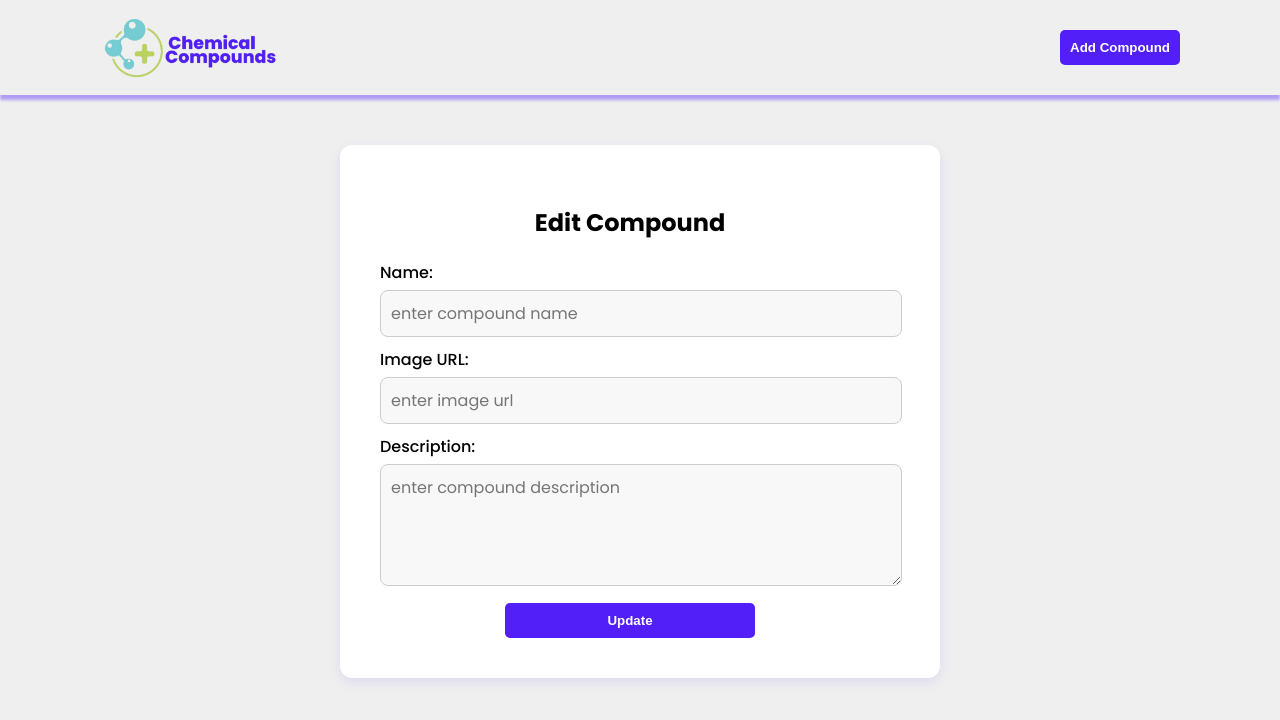
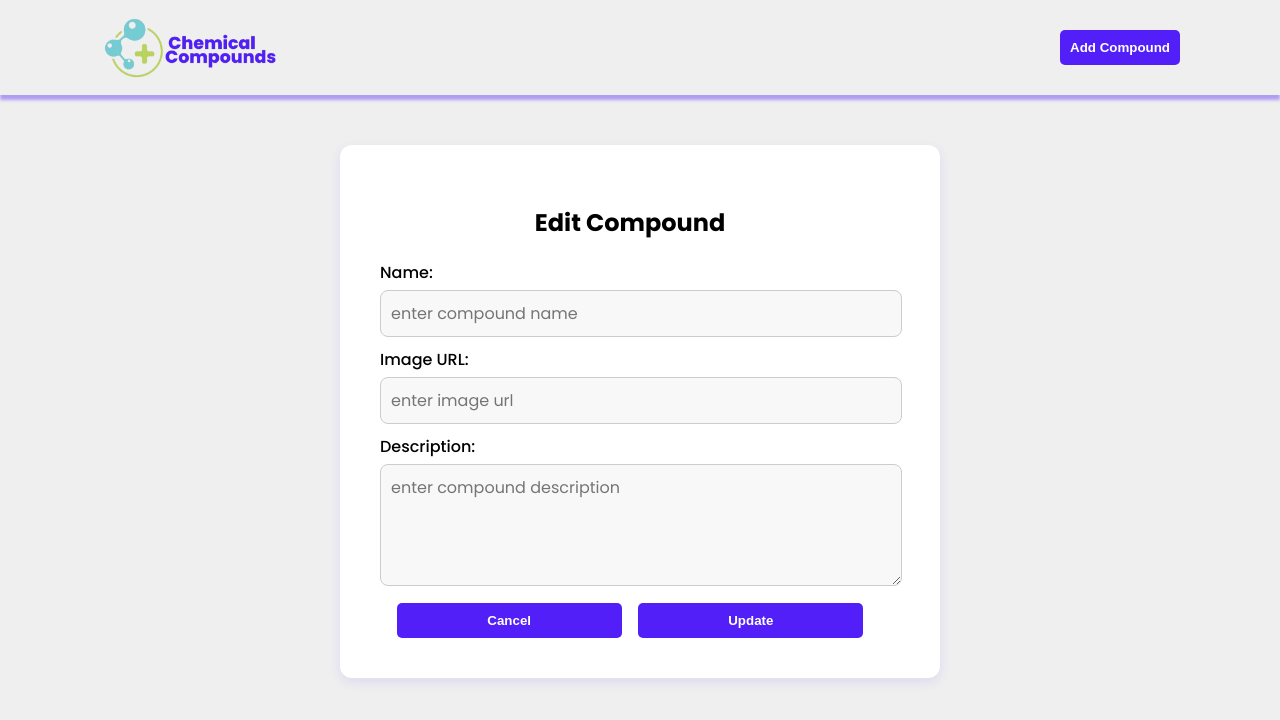
Before and after one commit to ParasToor/chemical-compound-app, an Angular app in the folder apps/frontend/: page /compound/edit/1 in a window 1280 px wide. Shown: the top 720 px of the page. Built offline with nearby package versions, Linux system fonts and the light colour scheme; no server answers.

Commit message:
updated repo to run both fronend and backend from the root repo

```diff
--- a/apps/frontend/package.json
+++ b/apps/frontend/package.json
@@ -2,6 +2,7 @@
   "name": "frontend",
   "version": "0.0.0",
   "scripts": {
+    "dev": "ng serve",
     "ng": "ng",
     "start": "ng serve",
     "build": "ng build",
--- a/apps/frontend/src/app/compound-form/compound-form.component.css
+++ b/apps/frontend/src/app/compound-form/compound-form.component.css
@@ -52,8 +52,16 @@ textarea {
   resize: vertical;
 }
 
+.buttons{
+  margin-top: 10px;
+  width: 100%;
+  display: flex;
+  justify-content: space-evenly;
+}
+
+
 button{
-    width: 50%;
-    margin: auto;
-    margin-top: 10px;
+    width: 45%;
+    /* margin: auto;
+    margin-top: 10px; */
 }
--- a/apps/frontend/src/app/compound-form/compound-form.component.html
+++ b/apps/frontend/src/app/compound-form/compound-form.component.html
@@ -34,7 +34,9 @@
     >
       Description is required and should be at least 10 characters.
     </div>
-
-    <button type="submit">{{ isEditMode ? "Update" : "Add" }}</button>
+    <div class="buttons">
+      <button (click)="cancelHandler()" >Cancel</button>
+      <button type="submit">{{ isEditMode ? "Update" : "Add" }}</button>
+    </div>
   </form>
 </div>
--- a/apps/frontend/src/app/compound-form/compound-form.component.ts
+++ b/apps/frontend/src/app/compound-form/compound-form.component.ts
@@ -36,6 +36,10 @@ export class CompoundFormComponent {
     });
   }
 
+  cancelHandler() {
+    this.location.back();
+  }
+
   ngOnInit() {
     this.id = this.route.snapshot.params['id'];
     this.isEditMode = !!this.id;
@@ -45,7 +49,7 @@ export class CompoundFormComponent {
         .get(`http://localhost:4000/api/v1/compounds/${this.id}`)
         .subscribe({
           next: (res: any) => {
-            this.form.patchValue(res.data); // Fill form with existing data
+            this.form.patchValue(res.data);
           },
           error: (err) => {
             console.log('API error:', err);
--- a/apps/frontend/src/app/compound/compound.component.css
+++ b/apps/frontend/src/app/compound/compound.component.css
@@ -89,7 +89,7 @@ button {
 }
 
 .buttons-container {
-  width: 50%;
+  width: 70%;
   display: flex;
   justify-content: space-evenly;
 }
--- a/apps/frontend/src/app/compound/compound.component.html
+++ b/apps/frontend/src/app/compound/compound.component.html
@@ -6,6 +6,7 @@
         <div class="compoundDescription">{{ compound.description }}</div>
       </div>
       <div class="buttons-container">
+        <button (click)="backHandler()">Back</button>
         <button (click)="editHandler()">Edit</button>
         <button (click)="deleteHandler()">Delete</button>
       </div>
--- a/apps/frontend/src/app/compound/compound.component.ts
+++ b/apps/frontend/src/app/compound/compound.component.ts
@@ -2,6 +2,7 @@ import { CommonModule } from '@angular/common';
 import { HttpClient } from '@angular/common/http';
 import { Component } from '@angular/core';
 import { ActivatedRoute, Router } from '@angular/router';
+import { Location } from '@angular/common';
 
 @Component({
   selector: 'app-compound',
@@ -18,6 +19,7 @@ export class CompoundComponent {
     private route: ActivatedRoute,
     private http: HttpClient,
     private router: Router,
+    private location: Location,
   ) {}
 
   ngOnInit() {
@@ -32,6 +34,10 @@ export class CompoundComponent {
         console.error('API error:', err);
       },
     });
+  }
+
+  backHandler() {
+    this.location.back();
   }
 
   editHandler() {
```
Also changed, not shown: 1 other file (tests, documents, lock files or other folders).
